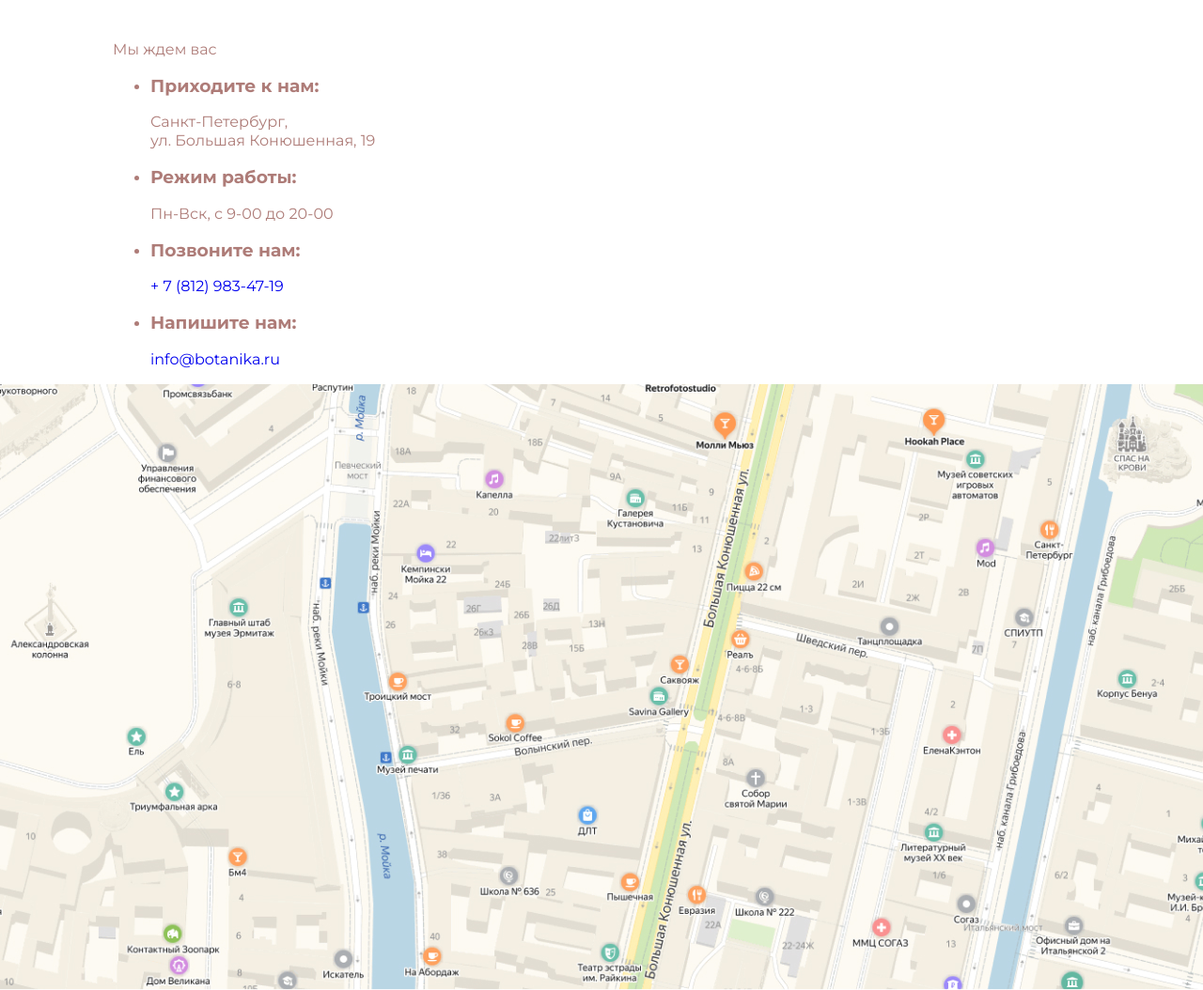
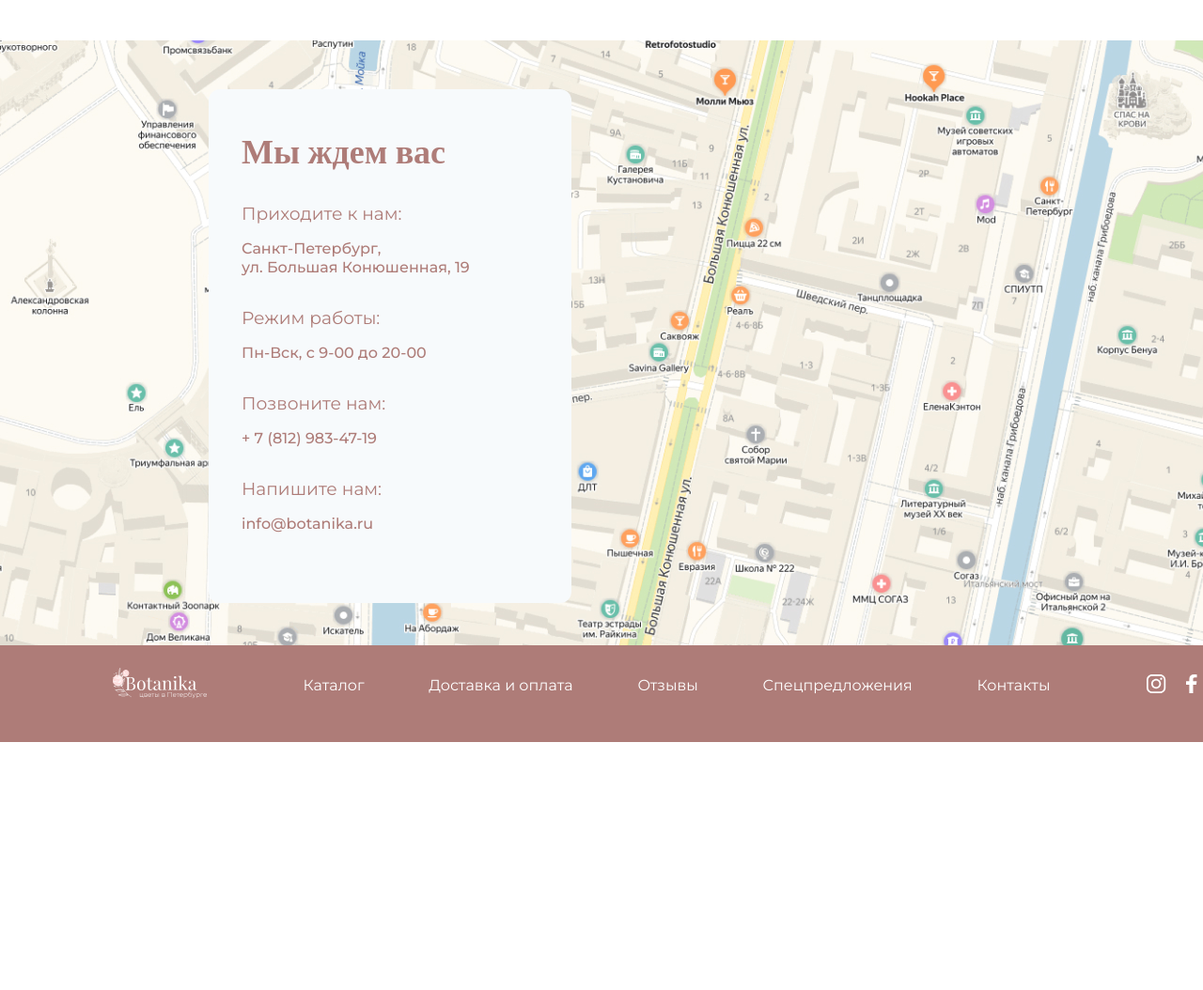
Before and after one commit to VKozhura/zaverstai-marathon, a plain HTML site: page index.html in a window 1280 px wide. Shown: the part 3700-4754 px from the top of the page at 94% size. After the commit the page ends 4490 px from the top, so only its background shows below. Drawn offline with nearby package versions, Linux system fonts and the light colour scheme; a web font is replaced by a local one.

Commit message:
Сделан раздел контакты и футэр

```diff
--- a/css/style.css
+++ b/css/style.css
@@ -505,10 +505,8 @@ button {
   list-style: none;
   display: flex;
   flex-wrap: wrap;
-}
-
-.socials-item {
-  margin-right: 20px;
+  justify-content: space-between;
+  width: 100px;
 }
 
 .reviews {
@@ -556,13 +554,89 @@ blockquote cite {
 }
 
 .contacts {
-  /* position: relative; */
+  position: relative;
   min-height: 644px;
+  padding-top: 52px;
+}
+
+.contacts-inner {
+  width: 386px;
+  padding: 40px 35px;
+  margin-left: 102px;
+  background-color: #f7fafc;
+  border-radius: 12px;
+}
+
+.contacts-title {
+  margin: 0;
+  margin-bottom: 35px;
+  font-family: "Playfair Display", "Times New Roman", serif;
+  font-size: 36px;
+  line-height: 48px;
+  font-weight: 700;
+}
+
+.contacts-list {
+  margin: 0;
+  padding: 0;
+  list-style: none;
+}
+.contacts-item {
+  margin-bottom: 34px;
+}
+
+.contacts-item h3 {
+  margin: 0;
+  margin-bottom: 17px;
+  font-weight: 400;
+}
+
+.contacts-item p {
+  margin: 0;
+  font-weight: 500;
+  color: #ae7c78;
+}
+
+.tel-number,
+.email {
+  color: inherit;
+  font-weight: inherit;
 }
 
 .map-img {
-  position: relative;
+  position: absolute;
   top: 0;
   left: 0;
+  right: 0;
+  bottom: 0;
   z-index: -1;
+  margin: auto;
 }
+
+.main-footer {
+  background-color: #ae7c78;
+}
+
+.footer-nav {
+  display: flex;
+  justify-content: space-between;
+  align-items: center;
+  padding: 24px 0 41px 0;
+}
+
+.footer-logo {
+  flex-shrink: 0;
+}
+
+.footer-menu {
+  margin: 0;
+  padding: 0;
+  list-style: none;
+  display: flex;
+  justify-content: space-between;
+  width: 795px;
+}
+
+.menu-item a {
+  color: #ffffff;
+}
--- a/index.html
+++ b/index.html
@@ -1,5 +1,6 @@
 <!DOCTYPE html>
 <html lang="ru">
+
 <head>
   <meta charset="UTF-8" />
   <meta http-equiv="X-UA-Compatible" content="IE=edge" />
@@ -8,8 +9,7 @@
   <link rel="preconnect" href="https://fonts.gstatic.com" crossorigin />
   <link
     href="https://fonts.googleapis.com/css2?family=Montserrat:wght@400;500;700&family=Playfair+Display:ital,wght@0,400;0,500;0,700;1,400&display=swap"
-      rel="stylesheet"
-    />
+    rel="stylesheet" />
   <link rel="stylesheet" href="css/normalize.css" />
   <link rel="stylesheet" href="css/style.css" />
   <title>Цветочный магазин Botanika</title>
@@ -19,13 +19,7 @@
   <header class="main-header">
     <nav class="main-nav container">
       <a class="haeder-logo">
-          <img
-            src="img/header-logo.svg"
-            alt="Логотип цветочного магазина"
-            class="header-logo"
-            width="100"
-            height="33"
-          />
+        <img src="img/header-logo.svg" alt="Логотип цветочного магазина" class="header-logo" width="100" height="33" />
       </a>
       <ul class="nav-list">
         <li class="nav-item">
@@ -65,18 +59,9 @@
         </p>
         <a href="#" class="button">Смотреть каталог</a>
       </div>
-        <img
-          src="img/promo-bouquet1.jpg"
-          alt="Фото готового букета - тюльпаны в серой бумаге"
-          width="386"
-          height="404"
-        />
-        <img
-          src="img/promo-bouquet2.jpg"
-          alt="Фото готового букета - розы и гвоздики в коричневой бумаге"
-          width="387"
-          height="420"
-        />
+      <img src="img/promo-bouquet1.jpg" alt="Фото готового букета - тюльпаны в серой бумаге" width="386" height="404" />
+      <img src="img/promo-bouquet2.jpg" alt="Фото готового букета - розы и гвоздики в коричневой бумаге" width="387"
+        height="420" />
     </section>
 
     <section class="advantages container">
@@ -119,12 +104,7 @@
             <a href="#" class="button">Заказать</a>
           </div>
           <div class="slider-photo-preview">
-              <img
-                src="img/popular-bouquet.jpg"
-                alt="Популярный для заказа букет «Нежность»"
-                width="387"
-                height="438"
-              />
+            <img src="img/popular-bouquet.jpg" alt="Популярный для заказа букет «Нежность»" width="387" height="438" />
           </div>
         </div>
         <div class="slider-controls">
@@ -171,12 +151,7 @@
           промокод «Botanika2021» и получите скидку 10%.
         </p>
       </div>
-        <img
-          src="img/discount-bouquet.jpg"
-          alt="Флорист собирает букет"
-          width="590"
-          height="391"
-        />
+      <img src="img/discount-bouquet.jpg" alt="Флорист собирает букет" width="590" height="391" />
     </section>
 
     <section class="order-steps container">
@@ -184,16 +159,11 @@
       <ul class="order-steps-list">
         <li class="order-steps-item item-order">
           <h3 class="order-step-title">Заказ</h3>
-            <p class="order-step-text">
-              Выберите понравившийся букет из каталога и оформите заказ
-            </p>
+          <p class="order-step-text">Выберите понравившийся букет из каталога и оформите заказ</p>
         </li>
         <li class="order-steps-item item-details">
           <h3 class="order-step-title">Уточнение деталей</h3>
-            <p class="order-step-text">
-              Наш флорист позвонит вам после оформления заказа, чтобы уточнить
-              детали
-            </p>
+          <p class="order-step-text">Наш флорист позвонит вам после оформления заказа, чтобы уточнить детали</p>
         </li>
         <li class="order-steps-item item-payment">
           <h3 class="order-step-title">Оплата</h3>
@@ -219,78 +189,36 @@
         </p>
         <ul class="socials">
           <li class="socials-item">
-              <a href="#"
-                ><img
-                  src="img/instagram_icon.svg"
-                  alt=""
-                  width="21"
-                  height="20"
-                />
-                <span class="visually-hidden"> Инстаграм</span></a
-              >
+            <a href="#"><img src="img/instagram_icon.svg" alt="" width="21" height="20" />
+              <span class="visually-hidden"> Инстаграм</span></a>
           </li>
           <li class="socials-item">
-              <a href="#"
-                ><img
-                  src="img/facebook_icon.svg"
-                  alt=""
-                  width="12"
-                  height="20"
-                />
-                <span class="visually-hidden"> Фейсбук</span></a
-              >
+            <a href="#"><img src="img/facebook_icon.svg" alt="" width="12" height="20" />
+              <span class="visually-hidden"> Фейсбук</span></a>
           </li>
           <li class="socials-item">
-              <a href="#"
-                ><img
-                  src="img/twitter_icon.svg"
-                  alt=""
-                  width="26"
-                  height="20"
-                />
-                <span class="visually-hidden"> Твиттер</span></a
-              >
+            <a href="#"><img src="img/twitter_icon.svg" alt="" width="26" height="20" />
+              <span class="visually-hidden"> Твиттер</span></a>
           </li>
         </ul>
       </div>
-        <img
-          class="bouquet-img"
-          src="img/news-photo1.jpg"
-          alt="Фото букета сверху"
-          width="285"
-          height="220"
-        />
-        <img
-          class="bouquet-img"
-          src="img/news-photo2.jpg"
-          alt="Фото букета роз"
-          width="285"
-          height="220"
-        />
-        <img
-          class="bouquet-img"
-          src="img/news-photo3.jpg"
-          alt="Фото букета на фоне вытянутой руки"
-          width="387"
-          height="460"
-        />
+      <img class="bouquet-img" src="img/news-photo1.jpg" alt="Фото букета сверху" width="285" height="220" />
+      <img class="bouquet-img" src="img/news-photo2.jpg" alt="Фото букета роз" width="285" height="220" />
+      <img class="bouquet-img" src="img/news-photo3.jpg" alt="Фото букета на фоне вытянутой руки" width="387"
+        height="460" />
     </section>
 
     <section class="reviews container">
       <div class="reviews-inner">
         <h2 class="reviews-title">Отзывы</h2>
         <blockquote>
-            <p>
-              Всё очень понравилось! Быстрое оформление заказа, выбор удобного
-              времени доставки. Всем большое спасибо!
+          <p>Всё очень понравилось! Быстрое оформление заказа, выбор удобного времени доставки. Всем большое спасибо!
           </p>
           <cite>Марина</cite>
         </blockquote>
         <blockquote>
-            <p>
-              Внимательные флористы, вежливые. Магазин находится прям рядом с
-              метро. Букет очень понравился, буду ещё заказывать!
-            </p>
+          <p>Внимательные флористы, вежливые. Магазин находится прям рядом с метро. Букет очень понравился, буду ещё
+            заказывать!</p>
           <cite>Татьяна</cite>
         </blockquote>
         <blockquote>
@@ -306,71 +234,80 @@
     <section class="contacts">
       <div class="container">
         <h2 class="visually-hidden">Контактная ифнормация</h2>
-          <p>Мы ждем вас</p>
-          <ul>
-            <li>
+        <div class="contacts-inner">
+          <p class="contacts-title">Мы ждем вас</p>
+          <ul class="contacts-list">
+            <li class="contacts-item">
               <h3>Приходите к нам:</h3>
               <p>
                 Санкт-Петербург,<br />
                 ул. Большая Конюшенная, 19
               </p>
             </li>
-            <li>
+            <li class="contacts-item">
               <h3>Режим работы:</h3>
               <p>Пн-Вск, с 9-00 до 20-00</p>
             </li>
-            <li>
+            <li class="contacts-item">
               <h3>Позвоните нам:</h3>
-              <p><a href="tel:+7(812)9834719">+ 7 (812) 983-47-19</a></p>
+              <p>
+                <a class="tel-number" href="tel:+7(812)9834719">+ 7 (812) 983-47-19</a>
+              </p>
             </li>
-            <li>
+            <li class="contacts-item">
               <h3>Напишите нам:</h3>
-              <p><a href="mailto:info@botanika.ru">info@botanika.ru</a></p>
+              <p>
+                <a class="email" href="mailto:info@botanika.ru">info@botanika.ru</a>
+              </p>
             </li>
           </ul>
         </div>
-        <img
-          class="map-img"
-          src="img/map.jpg"
-          alt="Карта с адресом"
-          width="1440"
-          height="644"
-        />
+      </div>
+      <img class="map-img" src="img/map.jpg" alt="Карта с адресом" width="1440" height="644" />
     </section>
   </main>
 
   <footer class="main-footer">
-      <a>
-        <img
-          src="img/footer-logo.svg"
-          alt="Логотип цветочного магазина"
-          class="footer-logo"
-          width="100"
-          height="33"
-        />
+    <div class="container">
+      <nav class="footer-nav">
+        <a class="footer-logo">
+          <img src="img/footer-logo.svg" alt="Логотип цветочного магазина" class="footer-logo" width="100"
+            height="33" />
         </a>
-      <ul class="nav-list">
-        <li class="nav-item">
+        <ul class="footer-menu">
+          <li class="menu-item">
             <a href="#">Каталог</a>
           </li>
-        <li class="nav-item">
+          <li class="menu-item">
             <a href="#">Доставка и оплата</a>
           </li>
-        <li class="nav-item">
+          <li class="menu-item">
             <a href="#">Отзывы</a>
           </li>
-        <li class="nav-item">
+          <li class="menu-item">
             <a href="#">Спецпредложения</a>
           </li>
-        <li class="nav-item">
+          <li class="menu-item">
             <a href="#">Контакты</a>
           </li>
         </ul>
         <ul class="socials">
-        <li class="socials-item"><a href="#">Инстаграм</a></li>
-        <li class="socials-item"><a href="#">Фейсбук</a></li>
-        <li class="socials-item"><a href="#">Твиттер</a></li>
+          <li class="socials-item">
+            <a href="#"><img src="img/instagram_footer.svg" alt="" width="21" height="20" />
+              <span class="visually-hidden"> Инстаграм</span></a>
+          </li>
+          <li class="socials-item">
+            <a href="#"><img src="img/facebook_footer.svg" alt="" width="12" height="20" />
+              <span class="visually-hidden"> Фейсбук</span></a>
+          </li>
+          <li class="socials-item">
+            <a href="#"><img src="img/twitter_footer.svg" alt="" width="26" height="20" />
+              <span class="visually-hidden"> Твиттер</span></a>
+          </li>
         </ul>
+      </nav>
+    </div>
   </footer>
 </body>
+
 </html>
```
Also changed, not shown: img/facebook_footer.svg (added), img/instagram_footer.svg (added), img/twitter_footer.svg (added). Lines whose indentation alone changed are shown as unchanged.
